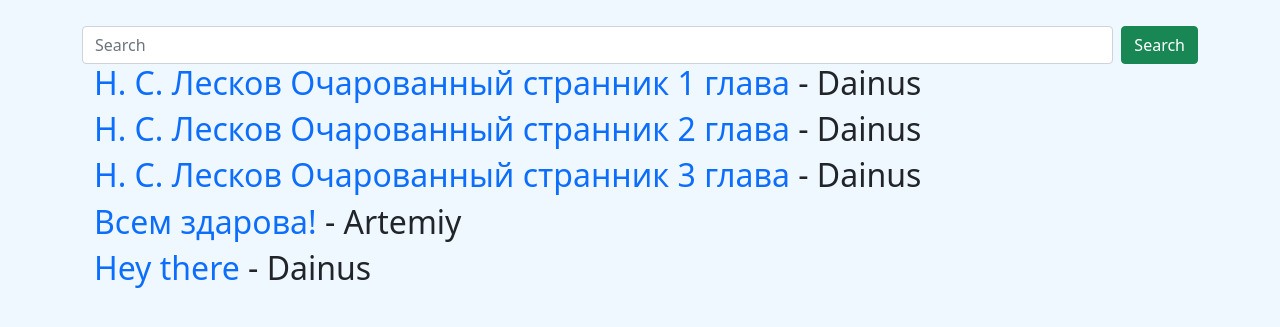
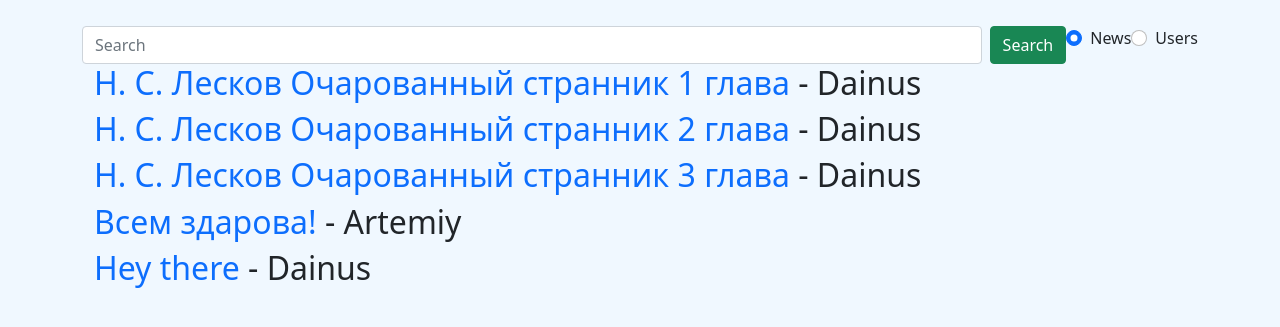
Before and after one commit to Strexas/web, a Flask app: page /find_news in a window 1280 px wide. Shown: the part 64-391 px from the top of the page. Run offline with Flask 2, Linux system fonts and the light colour scheme; a user stored in the database is signed in; data comes from the database, SQL or seed files in the repository.

Commit message:
for artem

```diff
--- a/app.py
+++ b/app.py
@@ -6,7 +6,7 @@ from flask_ngrok import run_with_ngrok
 
 app = Flask(__name__)
 app.config['SECRET_KEY'] = 'security_is_important'
-run_with_ngrok(app)
+# run_with_ngrok(app)
 
 login_man = LoginManager()
 login_man.init_app(app)
--- a/find_news.py
+++ b/find_news.py
@@ -16,16 +16,21 @@ def find_news():
     ses = db_session.create_sessin()
     if request.method == 'GET':
         news = ses.query(News).all()
-        return render_template('find_news.html', title='Find news', news=news, ses=ses, User=User)
+        return render_template('find_news.html', title='Find news', news=news,
+                               ses=ses, User=User, is_news=True)
     elif request.method == 'POST':
         req = request.form['req']
-        news = ses.query(News).filter(News.title.like(f'%{req}%'))
+        is_news = request.form.get('flexRadioDefault') == 'news'
+        if is_news:
+            news = ses.query(News).filter(News.title.like(f'%{req}%'))
+        else:
+            news = ses.query(User).filter(User.nickname.like(f'%{req}%'))
         k = 0
         for _ in news:
             k += 1
             if k == 1:
                 break
         if k:
-            return render_template('find_news.html', news=news, value=req, ses=ses, User=User)
+            return render_template('find_news.html', news=news, value=req, ses=ses, User=User, is_news=is_news)
         else:
             return render_template('find_news.html', message='nothing is found', value=req)
--- a/templates/find_news.html
+++ b/templates/find_news.html
@@ -5,11 +5,27 @@
 <div class="container">
   <form action="" method="post" class="d-flex">
     <input class="form-control me-2" type="search" placeholder="Search" aria-label="Search" name="req" value="{{ value }}">
-    <button class="btn btn-success" type="submit" >Search</button>
+    <button class="btn btn-success" type="submit">Search</button>
+    <div class="form-check" >
+      <input class="form-check-input" type="radio" name="flexRadioDefault" id="news" value="news" checked>
+      <label class="form-check-label" for="news">
+        News
+      </label>
+    </div>
+    <div class="form-check">
+      <input class="form-check-input" type="radio" name="flexRadioDefault" id="users" value="users">
+      <label class="form-check-label" for="users">
+        Users
+      </label>
+    </div>
   </form>
   {% for new in news %}
   <div class="container">
+    {% if is_news%}
     <h2><a href="/new/{{ new.id }}">{{ new.title }}</a> - {{ ses.query(User).get(new.user_id).nickname }}</h2>
+    {% else %}
+    <h2><a href="/user/{{ new.id }}">{{ new.nickname }}</a></h2>
+    {% endif %}
   </div>
   {% endfor %}
   {% if message %}
```
